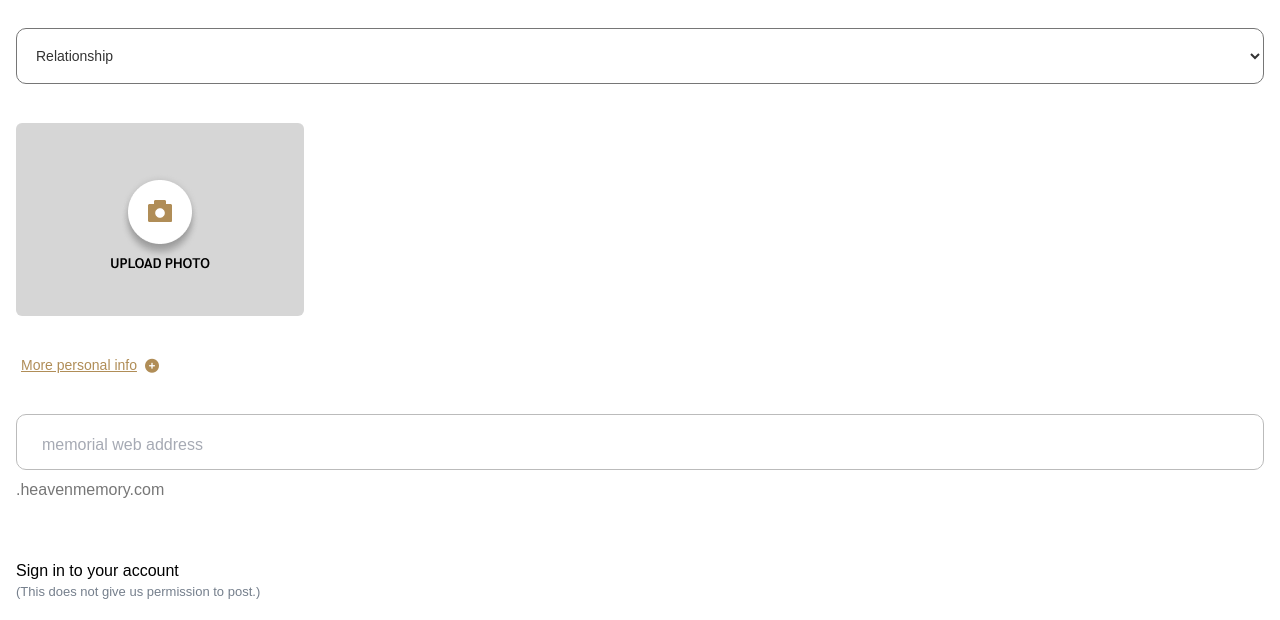
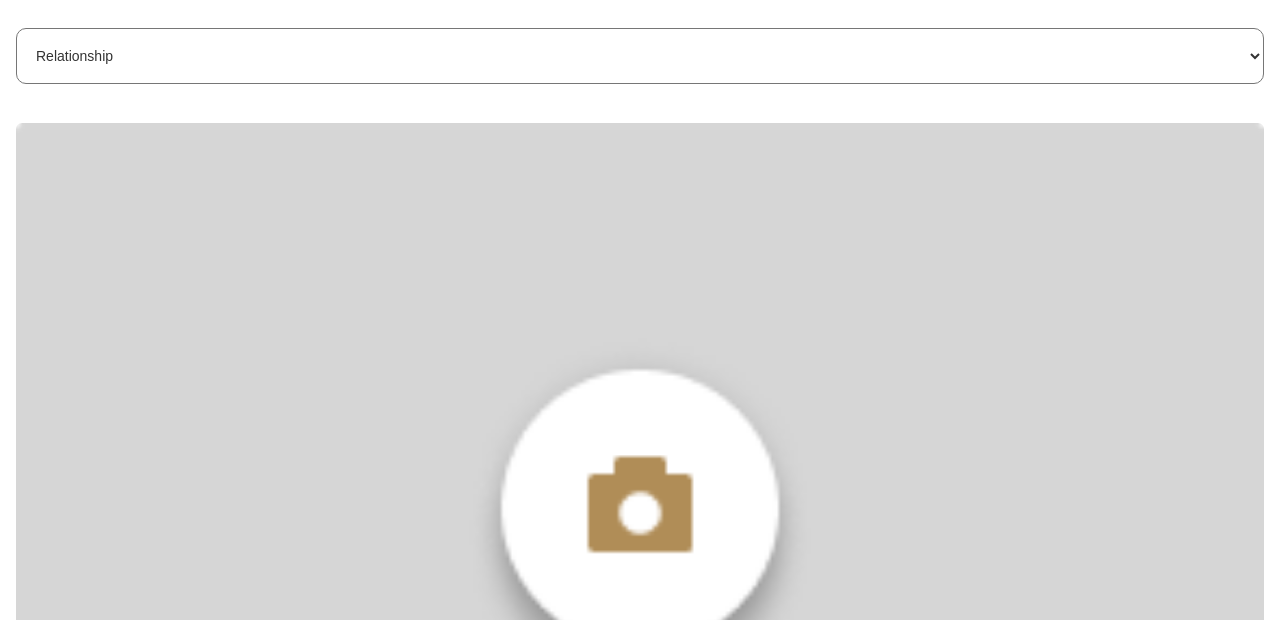
Before and after one commit to sergey280680/First-repository, a plain HTML site: page step1.html in a window 1280 px wide. Shown: the part 740-1360 px from the top of the page. Drawn offline with nearby package versions, Linux system fonts and the light colour scheme; a script that the page names is missing.

Commit message:
Update main.css

```diff
--- a/css/main.css
+++ b/css/main.css
@@ -465,9 +465,8 @@ input[type="radio"]:checked + .radio-btn__radio:after {
 
 /*==== image upload window ====*/
 .step1__logo-holder {
-    max-width: 288px;
     overflow: hidden;
-    margin: 39px 0;
+    margin: 39px auto;
     min-height: 50px;
     border-radius: 6px;
 }
```
